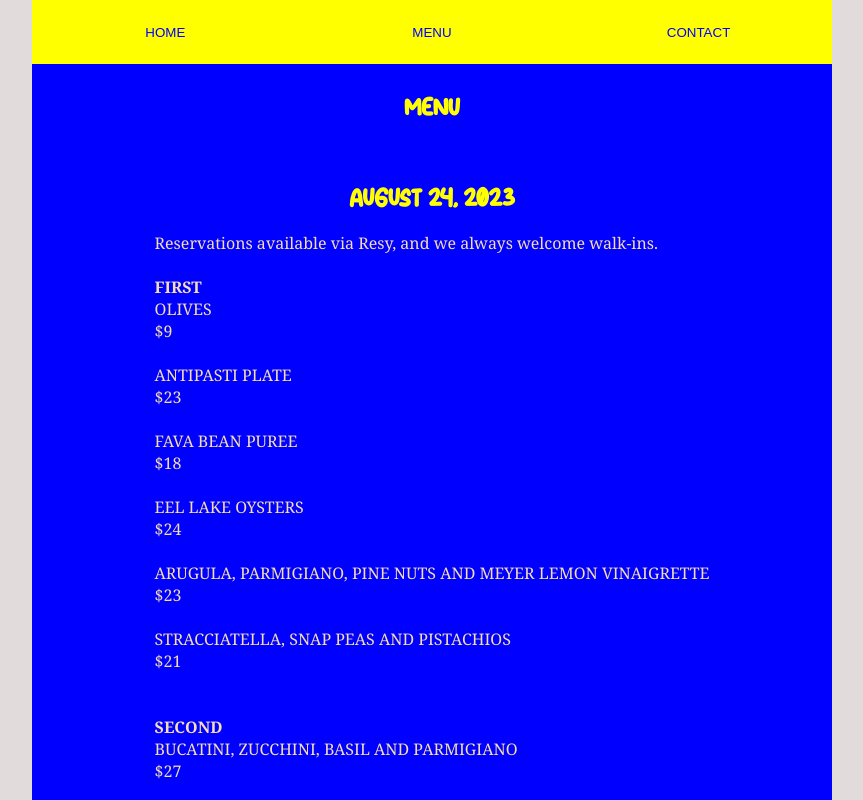
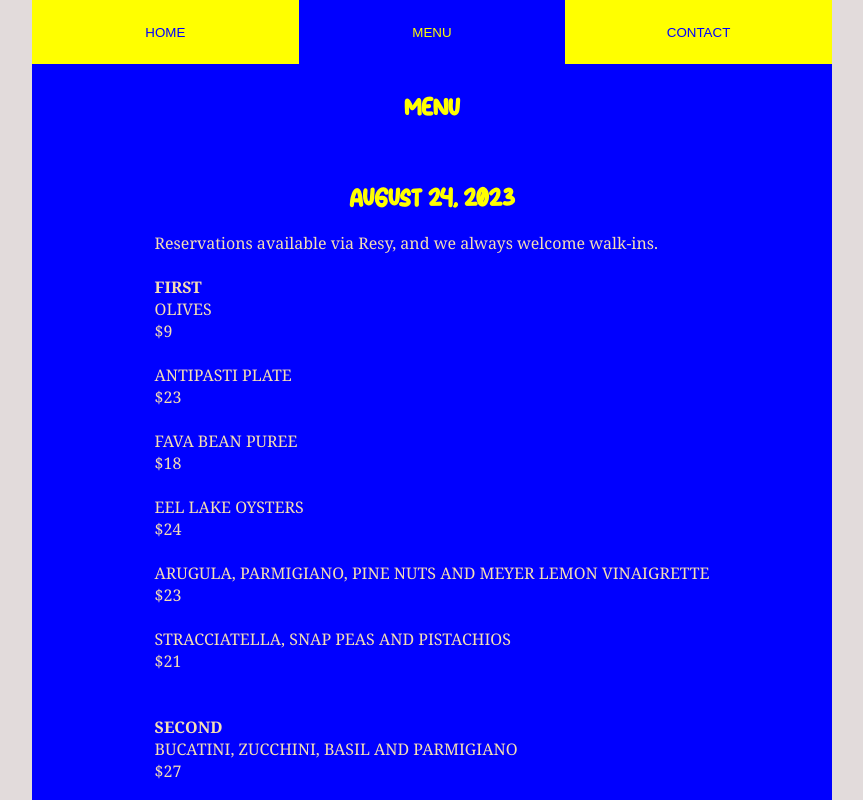
Before and after one commit to DmytroGnipel/Restaurant-Page, a website built with webpack: page dist/index.html in a window 1280 px wide. Both pictures are taken after a click on the button "MENU". Shown: the top 800 px of the page, without its empty margins (208-1071 px from the left). Built offline with nearby package versions, Linux system fonts and the light colour scheme.

Commit message:
make page switching in a form of tab

```diff
--- a/src/contact.js
+++ b/src/contact.js
@@ -25,4 +25,12 @@ export default function contact () {
     newContent.append(headline, bodyOfContact)
     const wrapper = document.querySelector('.wrapper')
     wrapper.appendChild(newContent)
+      //change color of the active tab
+      const tab = document.querySelectorAll('button')
+      tab[2].style.backgroundColor = 'blue'
+      tab[2].style.color = 'yellow'
+      tab[0].style.backgroundColor = 'yellow'
+      tab[0].style.color = 'blue'
+      tab[1].style.backgroundColor ='yellow'
+      tab[1].style.color = 'blue'
 }
--- a/src/main.js
+++ b/src/main.js
@@ -25,4 +25,12 @@ export default function main () {
     content.append(headline, firstImage, secondImage, thirdImage, fourthImage, description)
     const wrapper = document.querySelector('.wrapper')
     wrapper.appendChild(content)
+    //change color of the active tab
+    const tab = document.querySelectorAll('button')
+    tab[0].style.backgroundColor = 'blue'
+    tab[0].style.color = 'yellow'
+    tab[1].style.backgroundColor = 'yellow'
+    tab[1].style.color = 'blue'
+    tab[2].style.backgroundColor ='yellow'
+    tab[2].style.color = 'blue'
 }
--- a/src/menu.js
+++ b/src/menu.js
@@ -74,4 +74,12 @@ export default function menu () {
     newContent.append(headline, bodyOfMenu)
     const wrapper = document.querySelector('.wrapper')
     wrapper.appendChild(newContent)
+    //change color of the active tab
+    const tab = document.querySelectorAll('button')
+    tab[1].style.backgroundColor = 'blue'
+    tab[1].style.color = 'yellow'
+    tab[0].style.backgroundColor = 'yellow'
+    tab[0].style.color = 'blue'
+    tab[2].style.backgroundColor ='yellow'
+    tab[2].style.color = 'blue'
 }
--- a/src/style.css
+++ b/src/style.css
@@ -34,15 +34,7 @@ body {
 button {
     width: 33.33%;
     height: 8vh;
-    background-color: yellow;
-    color: blue;
     border: none;
-}
-
-button:hover {
-    background-color: blue;
-    color: yellow;
-    border: 1px solid white;
 }
 
 .footer {
```
Also changed, not shown: dist/main.js.
